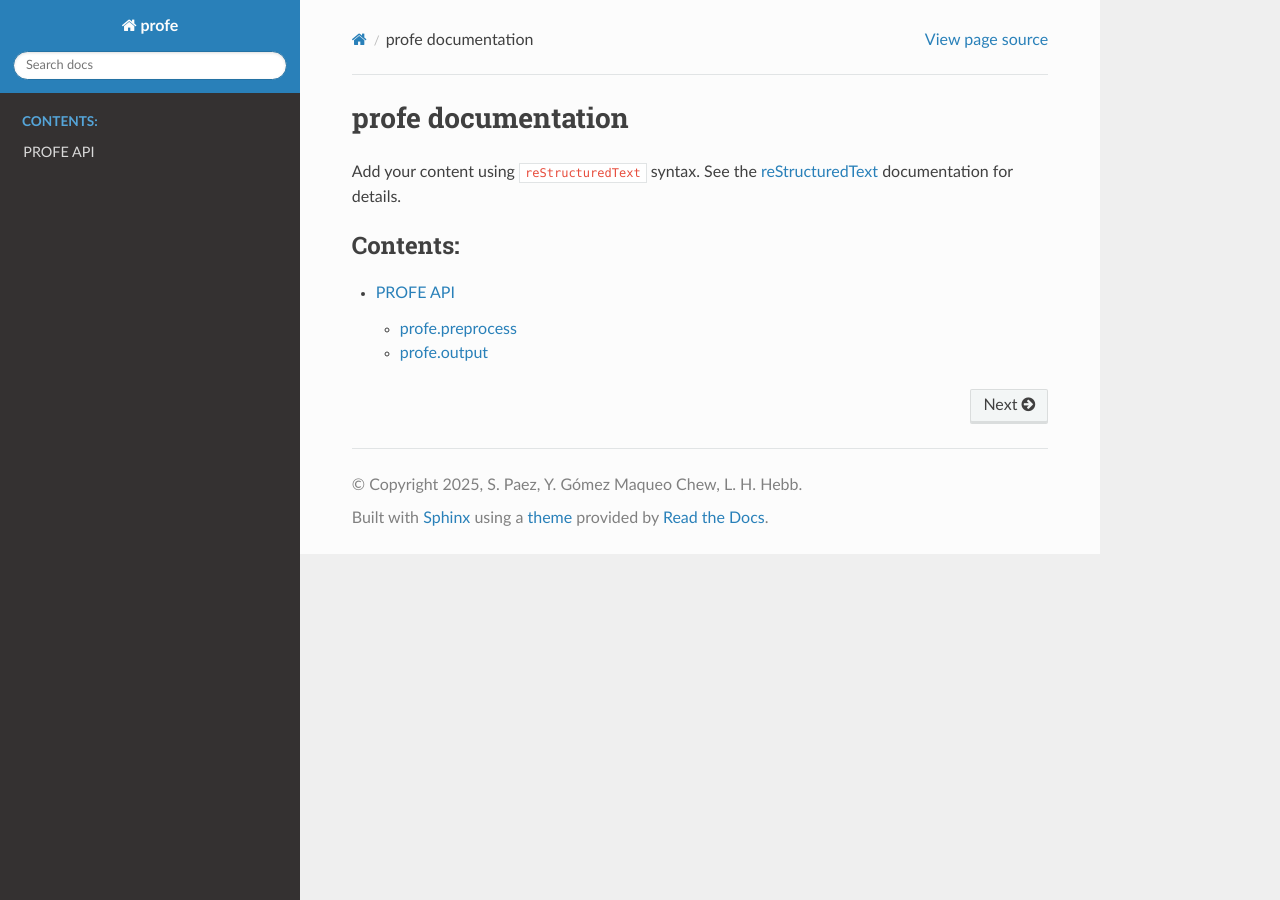
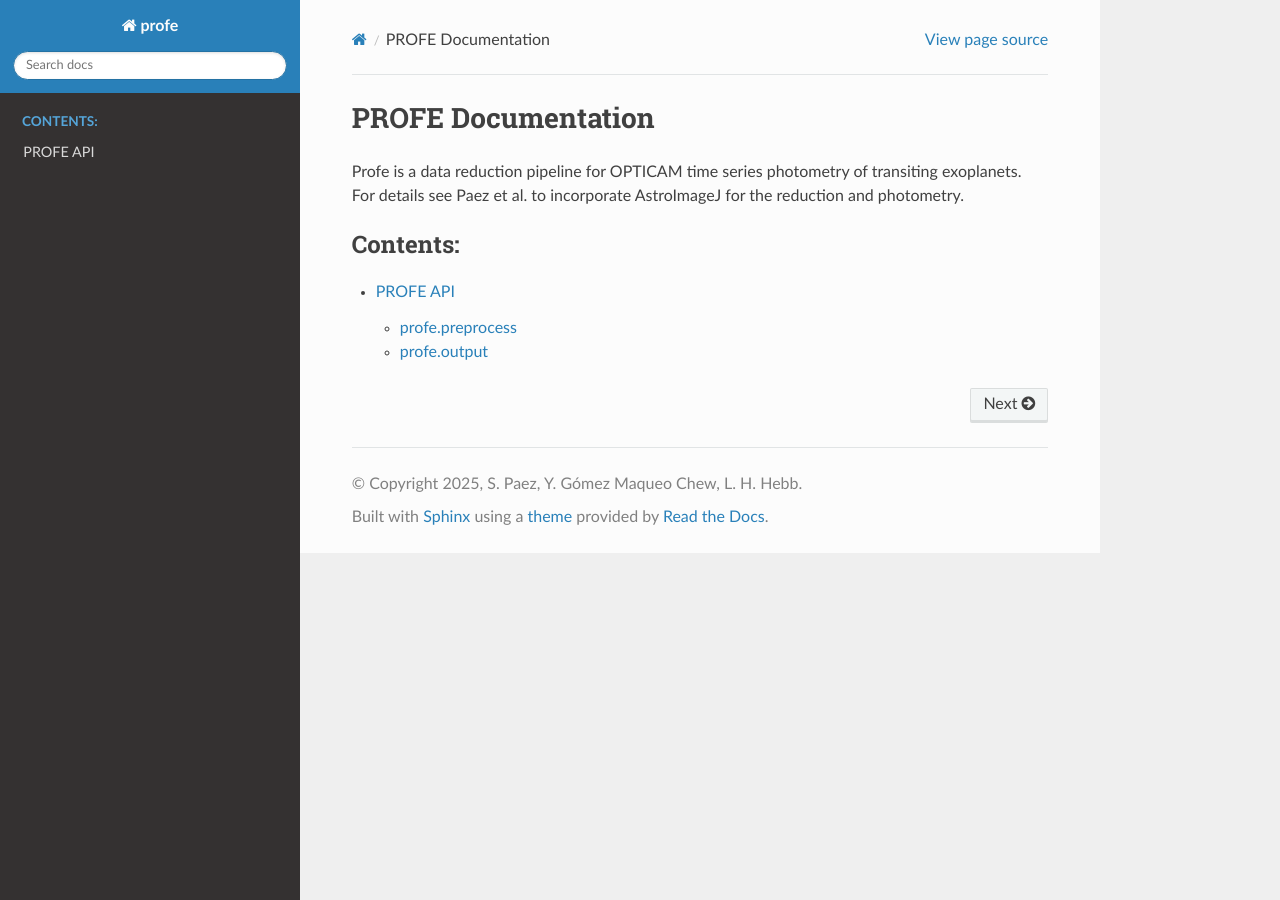
Before and after one commit to s-paez/profe, a Sphinx documentation site: the page built from docs/index.rst, in a window 1280 px wide. Built offline with Sphinx 7.4.7 and the Read the Docs theme 3.1.0, drawn with Linux system fonts in a browser that asks for light colours.

Commit message:
Fix formatting and improve clarity in index.rst documentation

```diff
--- a/docs/index.rst
+++ b/docs/index.rst
@@ -3,12 +3,10 @@
    You can adapt this file completely to your liking, but it should at least
    contain the root `toctree` directive.
 
-profe documentation
+PROFE Documentation
 ===================
 
-Add your content using ``reStructuredText`` syntax. See the
-`reStructuredText <https://www.sphinx-doc.org/en/master/usage/restructuredtext/index.html>`_
-documentation for details.
+Profe is a data reduction pipeline for OPTICAM time series photometry of transiting exoplanets. For details see Paez et al. to incorporate AstroImageJ for the reduction and photometry.
 
 
 .. toctree::
```
